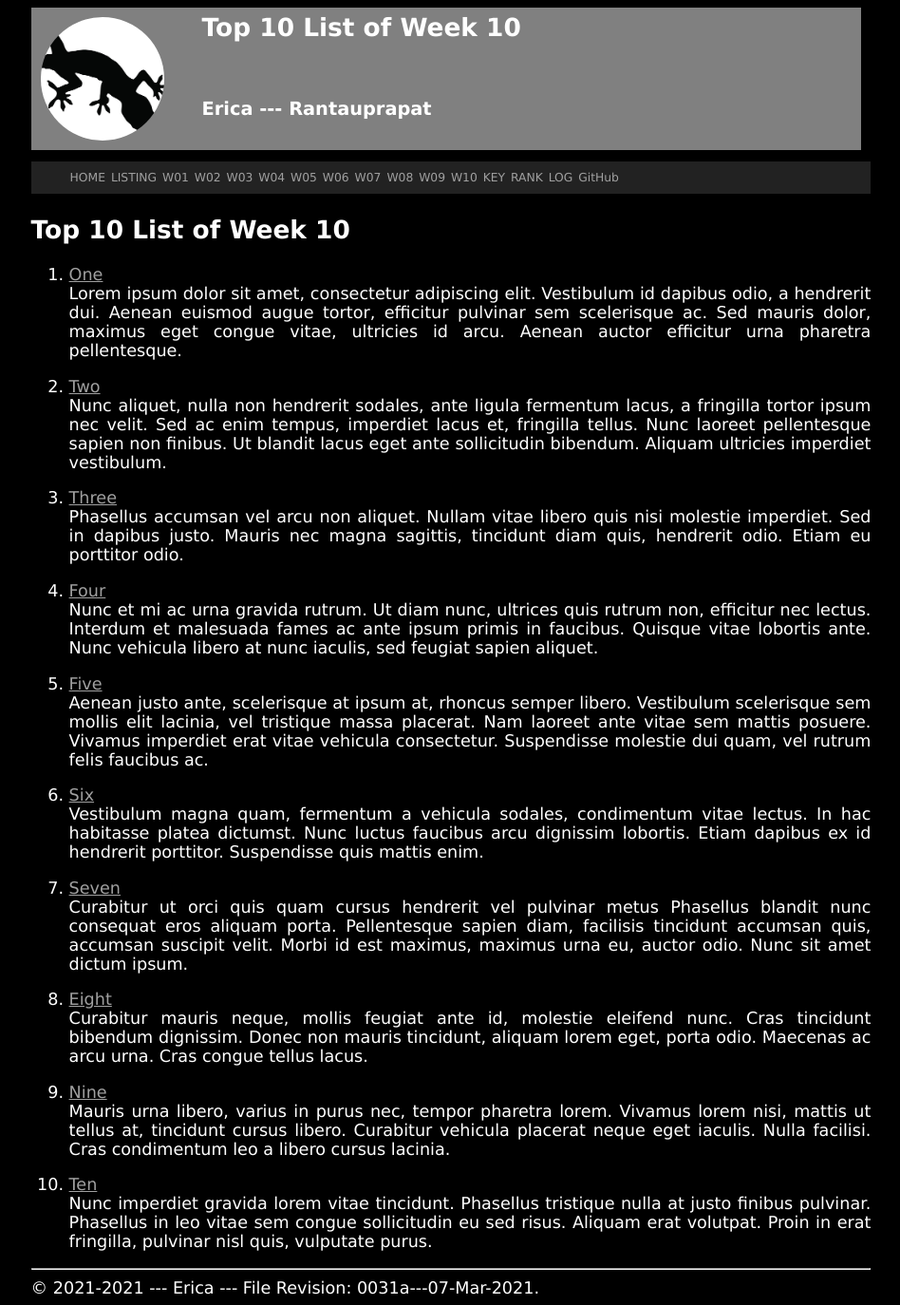
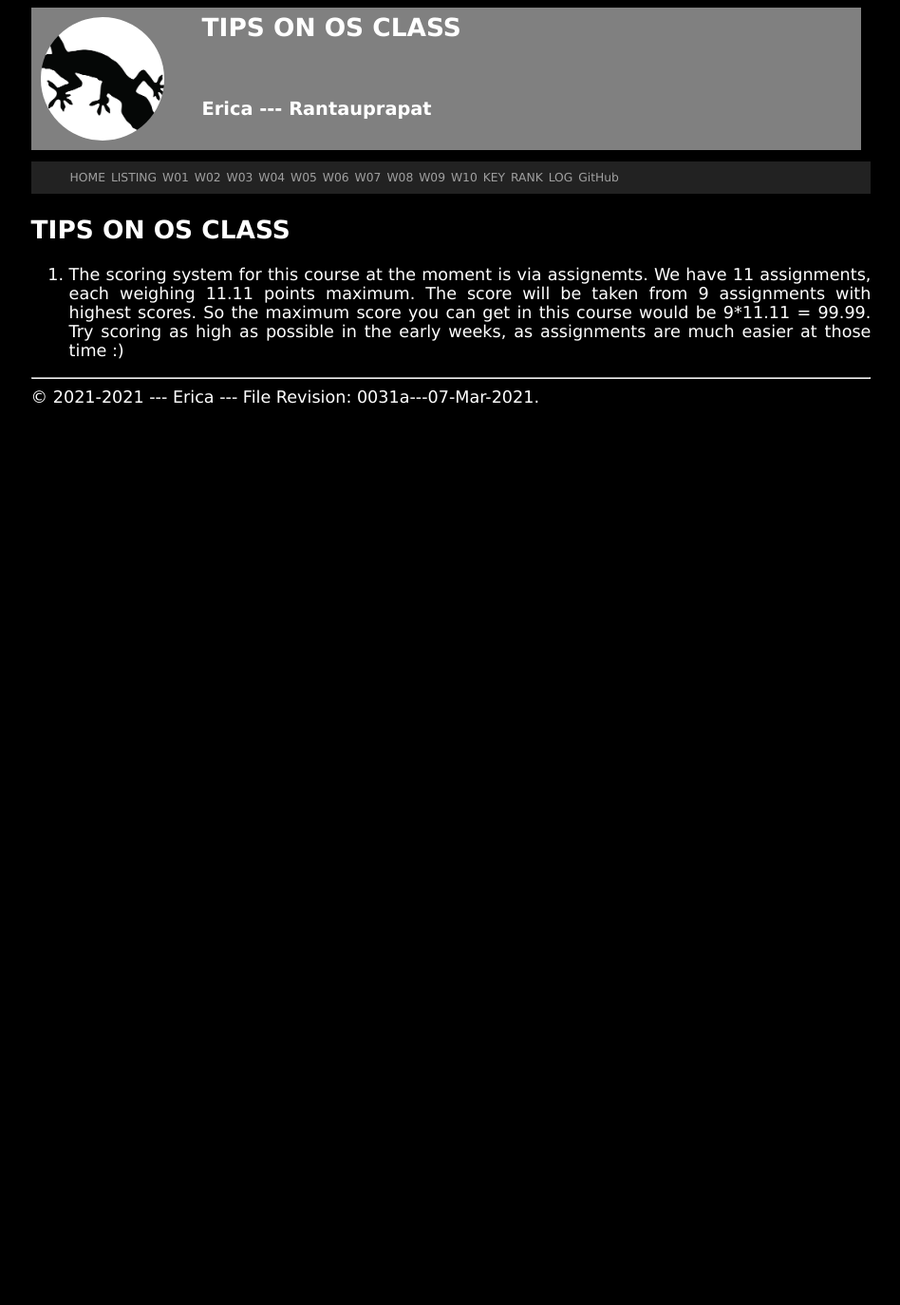
Before and after one commit to altschmerz/os211, a Jekyll site: the page built from w10.md, in a window 1280 px wide. Shown: the whole page at 95% size, without its empty margins (165-1113 px from the left). Built offline with Jekyll 4.4.1, drawn with Linux system fonts in a browser that asks for light colours; our own code applies the rules of GitHub Pages for plain Markdown files; after the commit the page ends 900 px from its top, so only the background shows below that.

Commit message:
update w10 tips

```diff
--- a/w10.md
+++ b/w10.md
@@ -3,74 +3,6 @@ layout: "layout"
 permalink: /W10/
 ---
 
-# Top 10 List of Week 10
+# TIPS ON OS CLASS
 
-1. [One](https://en.wikipedia.org/wiki/1)<br>
-Lorem ipsum dolor sit amet, consectetur adipiscing elit.
-Vestibulum id dapibus odio, a hendrerit dui.
-Aenean euismod augue tortor, efficitur pulvinar sem scelerisque ac.
-Sed mauris dolor, maximus eget congue vitae, ultricies id arcu.
-Aenean auctor efficitur urna pharetra pellentesque.
-
-2. [Two](https://en.wikipedia.org/wiki/2)<br>
-Nunc aliquet, nulla non hendrerit sodales, ante ligula fermentum lacus, a fringilla tortor ipsum nec velit.
-Sed ac enim tempus, imperdiet lacus et, fringilla tellus.
-Nunc laoreet pellentesque sapien non finibus.
-Ut blandit lacus eget ante sollicitudin bibendum.
-Aliquam ultricies imperdiet vestibulum.
-
-3. [Three](https://en.wikipedia.org/wiki/3)<br>
-Phasellus accumsan vel arcu non aliquet.
-Nullam vitae libero quis nisi molestie imperdiet.
-Sed in dapibus justo.
-Mauris nec magna sagittis, tincidunt diam quis, hendrerit odio.
-Etiam eu porttitor odio.
-
-4. [Four](https://en.wikipedia.org/wiki/4)<br>
-Nunc et mi ac urna gravida rutrum.
-Ut diam nunc, ultrices quis rutrum non, efficitur nec lectus.
-Interdum et malesuada fames ac ante ipsum primis in faucibus.
-Quisque vitae lobortis ante.
-Nunc vehicula libero at nunc iaculis, sed feugiat sapien aliquet.
-
-5. [Five](https://en.wikipedia.org/wiki/5)<br>
-Aenean justo ante, scelerisque at ipsum at, rhoncus semper libero.
-Vestibulum scelerisque sem mollis elit lacinia, vel tristique massa placerat.
-Nam laoreet ante vitae sem mattis posuere.
-Vivamus imperdiet erat vitae vehicula consectetur.
-Suspendisse molestie dui quam, vel rutrum felis faucibus ac.
-
-6. [Six](https://en.wikipedia.org/wiki/6)<br>
-Vestibulum magna quam, fermentum a vehicula sodales, condimentum vitae lectus.
-In hac habitasse platea dictumst.
-Nunc luctus faucibus arcu dignissim lobortis.
-Etiam dapibus ex id hendrerit porttitor.
-Suspendisse quis mattis enim.
-
-7. [Seven](https://en.wikipedia.org/wiki/7)<br>
-Curabitur ut orci quis quam cursus hendrerit vel pulvinar metus
-Phasellus blandit nunc consequat eros aliquam porta.
-Pellentesque sapien diam, facilisis tincidunt accumsan quis, accumsan suscipit velit.
-Morbi id est maximus, maximus urna eu, auctor odio.
-Nunc sit amet dictum ipsum.
-
-8. [Eight](https://en.wikipedia.org/wiki/8)<br>
-Curabitur mauris neque, mollis feugiat ante id, molestie eleifend nunc.
-Cras tincidunt bibendum dignissim.
-Donec non mauris tincidunt, aliquam lorem eget, porta odio.
-Maecenas ac arcu urna.
-Cras congue tellus lacus.
-
-9. [Nine](https://en.wikipedia.org/wiki/9)<br>
-Mauris urna libero, varius in purus nec, tempor pharetra lorem.
-Vivamus lorem nisi, mattis ut tellus at, tincidunt cursus libero.
-Curabitur vehicula placerat neque eget iaculis.
-Nulla facilisi.
-Cras condimentum leo a libero cursus lacinia.
-
-10. [Ten](https://en.wikipedia.org/wiki/10)<br>
-Nunc imperdiet gravida lorem vitae tincidunt.
-Phasellus tristique nulla at justo finibus pulvinar.
-Phasellus in leo vitae sem congue sollicitudin eu sed risus.
-Aliquam erat volutpat.
-Proin in erat fringilla, pulvinar nisl quis, vulputate purus.
+1. The scoring system for this course at the moment is via assignemts. We have 11 assignments, each weighing 11.11 points maximum. The score will be taken from 9 assignments with highest scores. So the maximum score you can get in this course would be 9*11.11 = 99.99. Try scoring as high as possible in the early weeks, as assignments are much easier at those time :)
```
